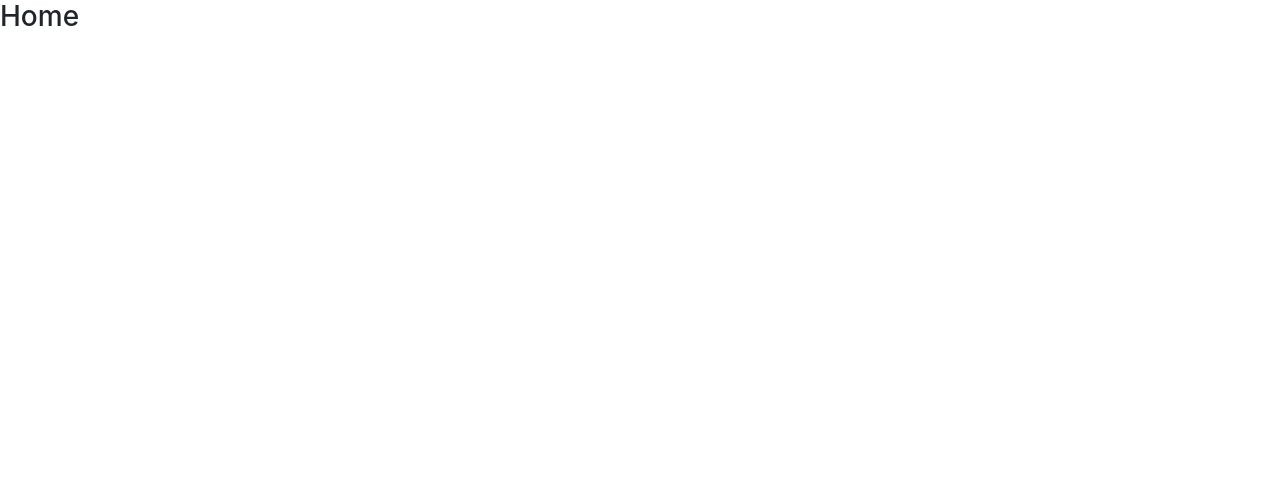
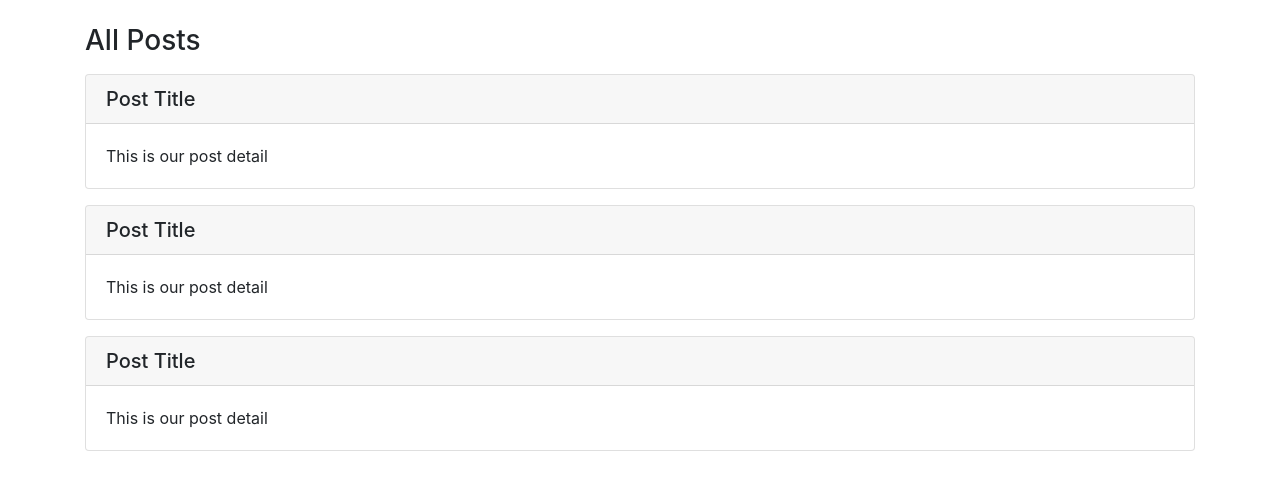
Before and after one commit to givamarques/UP1BackNFront, a Django app: page / in a window 1280 px wide. Before the commit the part shown is almost empty. Shown: the top 490 px of the page. Run offline with Django 3.2, Linux system fonts and the light colour scheme; some libraries are stand-ins or nearby versions.

Commit message:
bootstrap home/add

```diff
--- a/crud/post/templates/home.html
+++ b/crud/post/templates/home.html
@@ -8,6 +8,26 @@
     <title>Titulo Home</title>
 </head>
 <body>
-    <h3>Home</h3>
+<div class="container my-4">
+    <h3>All Posts</h3>
+    <div class="card my-3">
+        <h5 class="card-header">Post Title</h5>
+        <div class="card-body">
+            <p class="card-text">This is our post detail</p>
+        </div>
+    </div>
+        <div class="card my-3">
+        <h5 class="card-header">Post Title</h5>
+        <div class="card-body">
+            <p class="card-text">This is our post detail</p>
+        </div>
+    </div>
+        <div class="card my-3">
+        <h5 class="card-header">Post Title</h5>
+        <div class="card-body">
+            <p class="card-text">This is our post detail</p>
+        </div>
+    </div>
+</div>
 </body>
 </html>
```
Also changed, not shown: crud/post/templates/add.html (+20 -0 lines).
